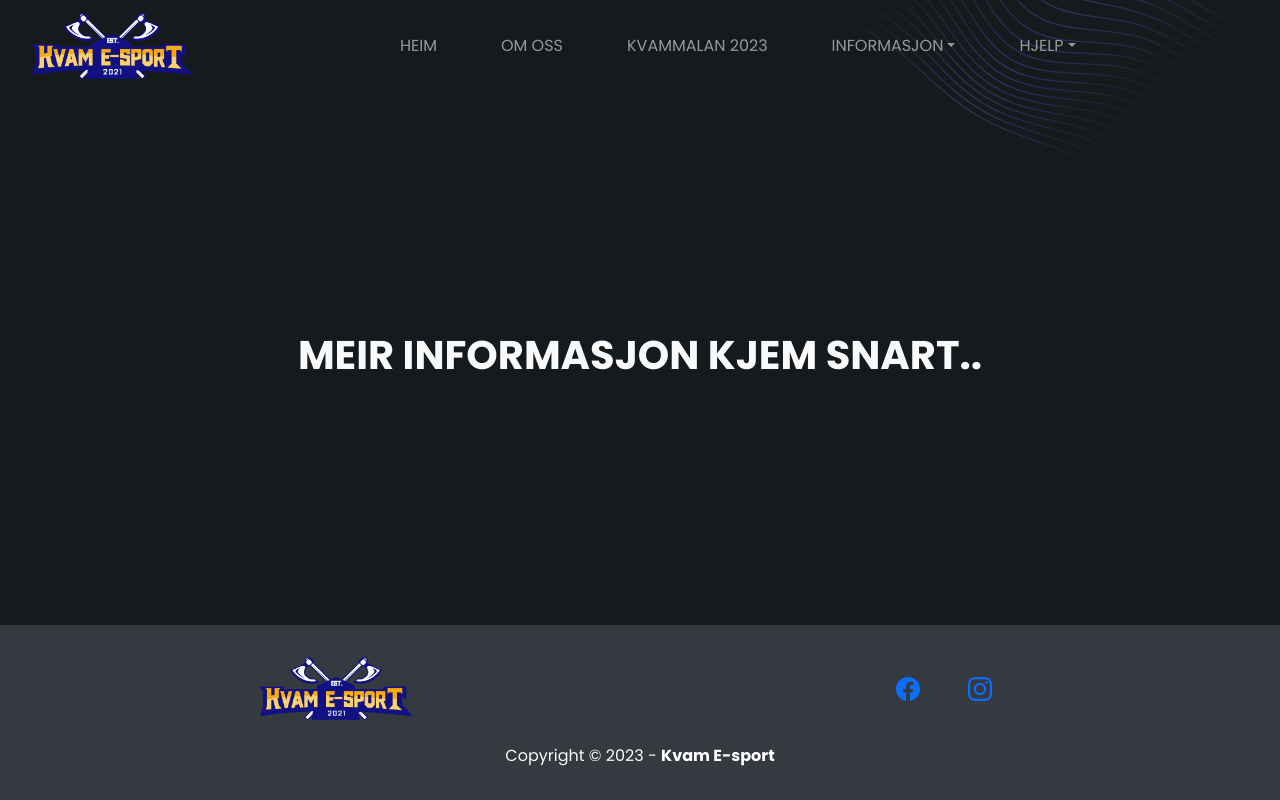
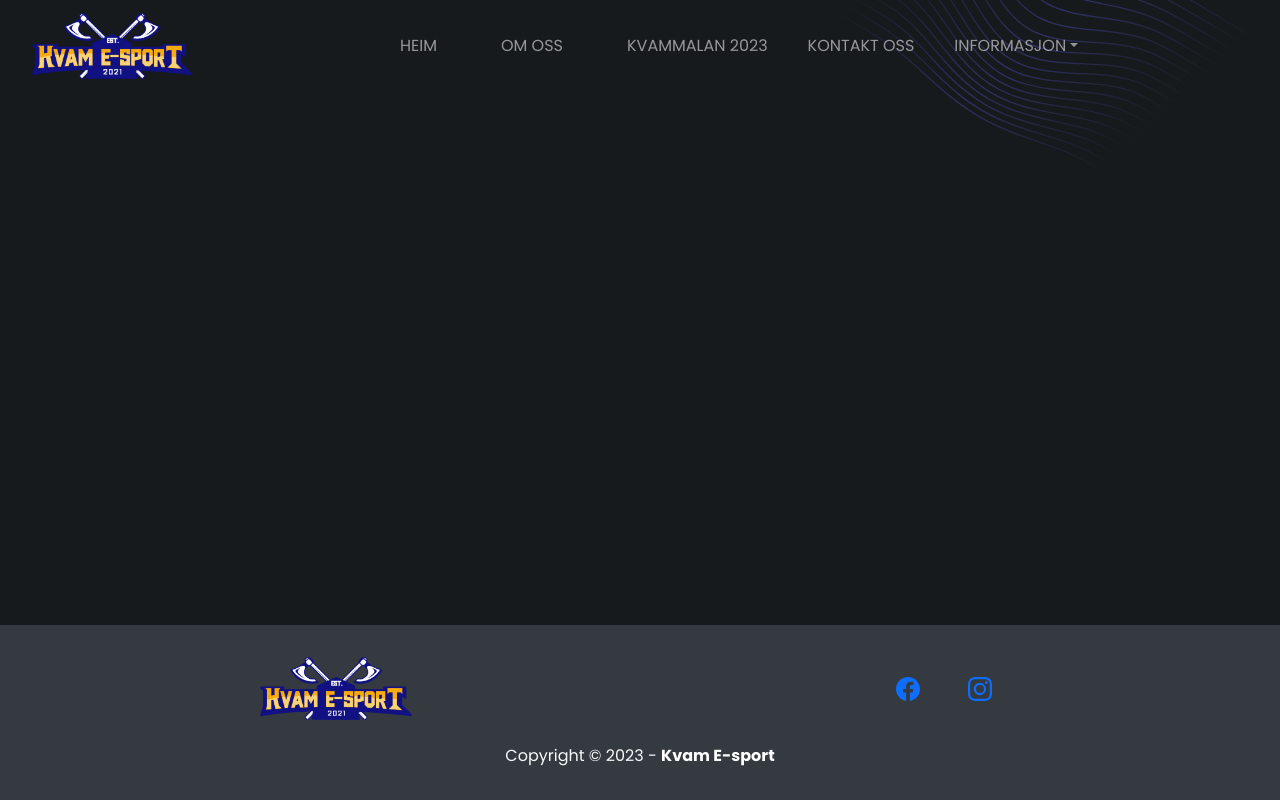
Before and after one commit to danielols3n/kvammalan, a React (Create React App) app: page /faq in a window 1280 px wide. Built offline with nearby package versions, Linux system fonts and the light colour scheme.

Commit message:
Smårusk

```diff
--- a/src/components/navbar/Navbar.js
+++ b/src/components/navbar/Navbar.js
@@ -24,13 +24,10 @@ function NavbarComponent(props) {
                     <Nav.Link className="mx-4" href='/'>HEIM</Nav.Link>
                     <Nav.Link className="mx-4" href='/om-oss'>OM OSS</Nav.Link>
                     <Nav.Link className="mx-4" href='/kvammalan'>KVAMMALAN 2023</Nav.Link>
+                    <Nav.Link href='/kontakt-oss'>KONTAKT OSS</Nav.Link>
                     <NavDropdown className="mx-4" title='INFORMASJON' menuVariant='dark'>
                         <NavDropdown.Item href='/program'>PROGRAM</NavDropdown.Item>
                         <NavDropdown.Item href='/praktisk-info'>PRAKTISK INFORMASJON</NavDropdown.Item>
-                    </NavDropdown>
-                    <NavDropdown className="mx-4" title='HJELP' menuVariant='dark'>
-                        <NavDropdown.Item href='/faq'>OFTE STILTE SPØRSMÅL</NavDropdown.Item>
-                        <NavDropdown.Item href='/kontakt-oss'>KONTAKT OSS</NavDropdown.Item>
                     </NavDropdown>
                 </Nav>
             </Navbar.Collapse>
--- a/src/pages/ContactUs.js
+++ b/src/pages/ContactUs.js
@@ -33,8 +33,8 @@ function ContactUs() {
           <p className="mt-3 mx-4 w-75 text-light fw-bold">
             Har du nokre spørsmål eller ynskjer du å kontakta oss? Då er du kome til rett plass!
           </p>
-          <h4 className="text-light fw-bold mt-3">E-post:</h4><a className="text-primary" href="mailto:kvammalan@kvam-esport.no">kvammalan@kvam-esport.no</a>
-          <h4 className="text-light fw-bold mt-3">Telefon:</h4><a className="text-primary" href="tel:98663863">98663863 (Daniel Olsen)</a>
+          <h4 className="text-light fw-bold mt-3">E-post:</h4><a className="text-light fw-bolder" href="mailto:kvammalan@kvam-esport.no">kvammalan@kvam-esport.no</a>
+          <h4 className="text-light fw-bold mt-3">Telefon:</h4><a className="text-light fw-bolder" href="tel:98663863">98663863 (Daniel Olsen)</a>
           <h4 className="text-light fw-bold mt-3">Besøksadresse:</h4><p className="text-light">Nedre Vik 4, 5610 Øystese</p>
           <p className="mt-3 text-light">
             Du finn oss òg på Facebook og Instagram. Lenkje til dette finst nedst på sida.
--- a/src/pages/FAQ.js
+++ b/src/pages/FAQ.js
@@ -1,5 +1,5 @@
 import React, { useEffect, useState } from 'react'
-import { Container } from 'react-bootstrap'
+import { Accordion, Container } from 'react-bootstrap'
 import NavbarComponent from '../components/navbar/Navbar'
 import Footer from '../components/footer/Footer'
 import '../css/FAQ.css'
@@ -29,7 +29,8 @@ function FAQ() {
       : null}
       <NavbarComponent data={{ background: 'transparent' }} />
         <Container fluid className="h-100 d-flex flex-column align-items-center justify-content-center">
-          <h1 className="text-light fw-bold">MEIR INFORMASJON KJEM SNART..</h1>
+          <Accordion defaultActiveKey="0">
+          </Accordion>
         </Container>
       <Footer />
     </Container>
```
